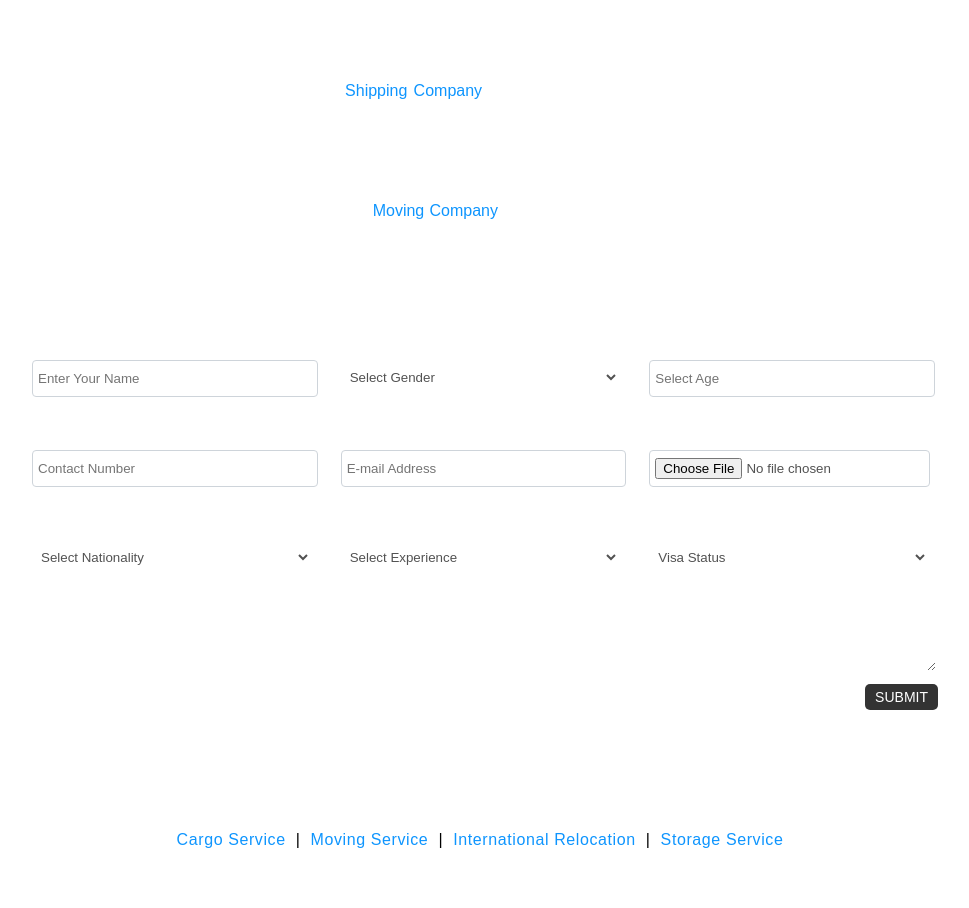
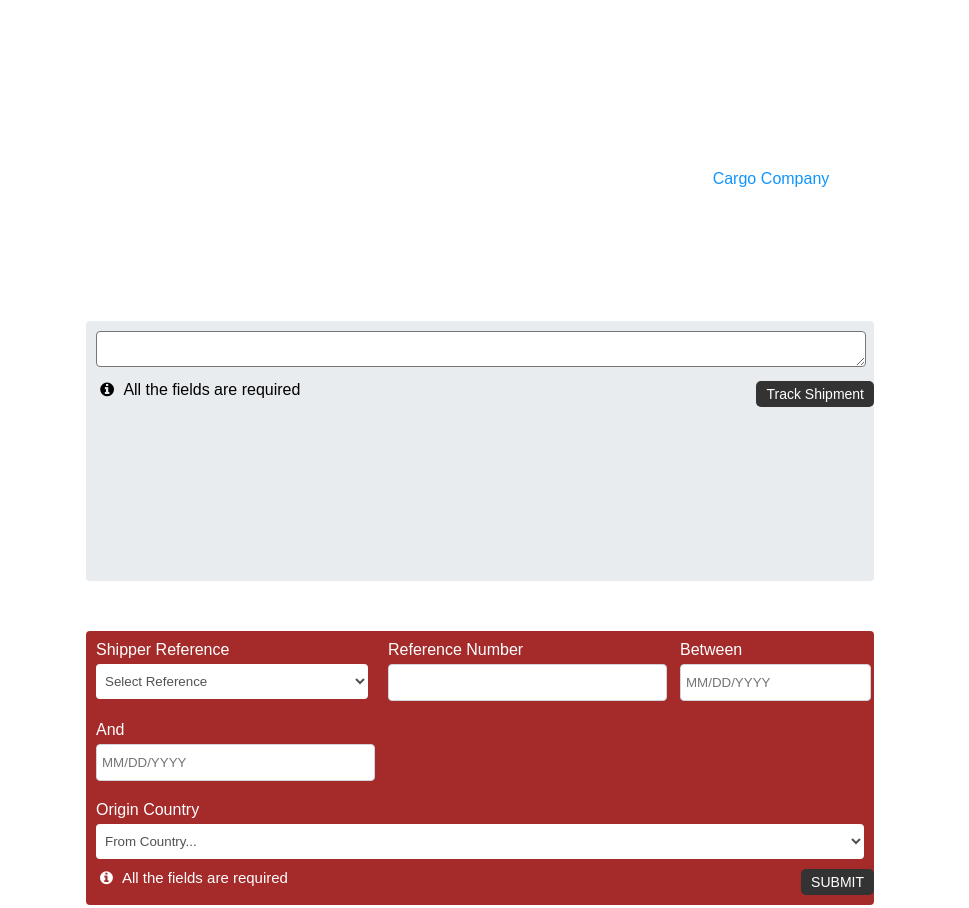
Before and after one commit to Jeesan57/brightlink, a plain HTML site: page track.html in a window 1280 px wide. Shown: the part 897-1805 px from the top of the page, without its empty margins (160-1129 px from the left). Drawn offline with Linux system fonts and the light colour scheme.

Commit message:
update track

```diff
--- a/css/track.css
+++ b/css/track.css
@@ -2,7 +2,7 @@
   margin: 0;
   padding: 0;
   font-family: "Dm Sans", sans-serif;
-    border-radius: .25rem;
+  border-radius: 0.25rem;
 }
 
 html,
@@ -41,7 +41,6 @@
 }
 
 @-webkit-keyframes bounce {
-
   0%,
   100%,
   20%,
@@ -75,7 +74,6 @@
 }
 
 @keyframes bounce {
-
   0%,
   100%,
   20%,
@@ -132,9 +130,7 @@
   word-wrap: break-word;
   overflow-x: hidden;
   position: relative;
-
 }
-
 
 .career-banner::before {
   content: "";
@@ -144,14 +140,14 @@
   width: 100%;
   height: 100%;
   z-index: 5;
-    background: url("../images/moving-and-storage.jpg") no-repeat center center fixed;
+  background: url("../images/moving-and-storage.jpg") no-repeat center center
+    fixed;
   background-size: cover;
   -webkit-background-size: cover;
   -moz-background-size: cover;
   -o-background-size: cover;
 
   filter: contrast(90%);
-
 }
 
 #banner-secondary-text {
@@ -203,8 +199,9 @@
   justify-content: center;
   align-items: center;
   text-align: justify;
-    width: 70vw;
-    max-width: 70vw;
+  /* width: 60vw; */
+  max-width: 60vw;
+  padding: 10px;
   flex-direction: column;
   color: white;
   margin-top: 10vh;
@@ -212,16 +209,20 @@
 }
 
 .main-content-title {
-    letter-spacing: .2rem;
+  letter-spacing: 0.2rem;
   font-size: 1.5em;
+  font-size: 30px;
+  font-weight: bold;
+  letter-spacing: 4px;
 }
 
 .main-content-text {
-    margin-top: 3vh;
+  /* margin-top: 3vh; */
+  margin-top: 0;
+  margin-bottom: 1rem;
   line-height: 24px;
   font-size: 16px;
   font-weight: 100;
-
 }
 
 .main-content-text a {
@@ -229,26 +230,16 @@
   text-decoration: none;
 }
 
-
 .grid-container {
   display: grid;
-    gap: 30px;
-    grid-template-columns: 1fr 1fr 1fr;
+  gap: 20px;
+  grid-template-columns: 1fr 1fr;
   background-color: transparent;
   font-weight: 300;
-    width: 70vw;
+  width: 60vw;
   padding: 10px;
   z-index: 10;
-  }
-
-  .grid-container .file-container {
-    width: 100%;
-    background-color: white;
-    display: flex;
-    align-items: center;
-    height: 35px;
-    border: 1px solid #ced4da;
-    color: #525252;
+  background-color: brown;
 }
 
 .grid-container input {
@@ -261,13 +252,6 @@
   border: 1px solid #ced4da;
   height: 35px;
   padding-left: 5px;
-  }
-
-  .grid-container input[type="file"] {
-    width: max-content;
-    height: max-content;
-    color: #525252;
-    border: none;
 }
 
 .grid-container select {
@@ -324,13 +308,13 @@
   gap: 5px;
 }
 
-  #text-area {
+.grid-container #text-area {
   min-width: 100%;
   max-width: 100%;
   box-sizing: content-box;
   border: none;
   outline: none;
-    min-height: 35px;
+  height: 30px;
   padding: 4px;
 }
 
@@ -341,7 +325,6 @@
   align-items: center;
   height: 200px;
   width: 100vw;
-
 }
 
 .link-box::before {
@@ -354,17 +337,13 @@
   background: url("../images/about/about-bg.svg") no-repeat center center;
   background-size: 30vw 28vh;
   z-index: -1;
-
-
 }
 
-  .link-box
-  {
+.link-box {
   text-align: center;
 }
 
-  .link-box p
-  {
+.link-box p {
   font-weight: 300;
   letter-spacing: 0.6px;
   line-height: 24px;
@@ -377,6 +356,50 @@
   margin-left: 5px;
   font-weight: 100;
 }
+
+.content_track {
+  background-color: #e9ecef;
+  z-index: 20;
+  width: 60vw;
+  height: 30vh;
+  padding: 10px;
+  margin-bottom: 50px;
+
+}
+.content_track .long_grid_shipment{
+  background-color: #0e95fe;
+  display: flex;
+  justify-content: center;
+  align-items: center;
+}
+
+/* .content_track .track-content-title {
+  position: absolute;
+  display: flex;
+  z-index: 20;
+  padding: 10px;
+  top: 40%;
+  font-size: 21px;
+  font-weight: 500;
+
+} */
+
+
+.content_track #text-area {
+
+  width: 60vw;
+  font-size: 15px;
+  color: #212529;
+
+}
+/*
+.content_track #text-area {
+  min-width: 100%;
+  box-sizing: content-box;
+  border: 1px solid #ced4da;
+  height: 30px;
+  padding: 4px;
+} */
 
 @media (max-width: 575px) {
   #banner-secondary-text {
--- a/track.html
+++ b/track.html
@@ -45,7 +45,7 @@
     <link defer rel="stylesheet" href="css/style.css">
     <link defer rel="stylesheet" href="css/navbar.css">
     <link defer rel="stylesheet" href="css/footer.css">
-    <link defer rel="stylesheet" href="css/career.css">
+    <link defer rel="stylesheet" href="css/track.css">
     <link defer rel="preload stylesheet" href="css/fontello.css" as="style">
 
     <link rel="preconnect" href="https://fonts.gstatic.com/" crossorigin>
@@ -120,65 +120,76 @@
 
     <div class="main-section">
         <div class="content">
-            <h2 class="main-content-title">Career</h2>
+            <h2 class="main-content-title">SHIPMENT TRACKING</h2>
 
             <p class="main-content-text">
-                Here you can find all of our current job openings and vacancies, apply to us we are looking forward to
-                receive talented application. Be part of worlds fast growing <a href='#'>Shipping Company </a>
-                and lets grow together. We
-                believe your talent, vision, effort, commitment and ideas will definitely endow an elite to our
-                organization. Apply online by browsing through our current list of vacancies or conduct a search to find
-                a suitable vacancy or you can upload you resume. We are always interested to hear from high quality
-                candidates who want to become part of our growing team.
-                If you are interested, please use the form below. We invite and encourage talented and experienced
-                logistics experts to apply on our current job openings and vacancies. If you want to be part of the best
-                and rapidly growing <a href='#'>Moving Company </a>in the world, then you are most welcomed into our
-                fold. We are always
-                more than interested in hearing from talented individuals who want to grow with a growing company.
+                BrightLink's advanced tracking system enables the fastest way to check the status of your shipment.
+                You can now trace and track your all the shipments simple and easy way. BrightLink's simple and
+                convenient tracking system enable you to find out your shipment delivery status,
+                date and the receivers information. Our online results give you actual progress of your shipment through
+                the BrightLink network. Track your shipment(s) movements around the
+                world at any time. International and regional tracking of shipments readily available to keep our
+                customers informed about the status of their delivery.
+                Our <a href="#">Cargo Company</a>keep you updated about the actual progress of your shipment's through our most
+                efficient Network.
             </p>
         </div>
+
+        <div class="content_track">
+            <!-- <div>
+                <h4 class="track-content-title">By Shipment Number(s)</h4>
+            </div> -->
+
+            <div cla="long_grid_shipment">
+                <textarea id="text-area" name="shipmentNumber"></textarea>
+                <div class="submit-button-container">
+                    <div class="require-prompt">
+                        <i class="icon-info-circled"></i>
+                        <p>
+                            All the fields are required
+                        </p>
+                    </div>
+                    <input type="submit" value="Track Shipment">
+                </div>
+
+            </div>
+        </div>
+
         <form class="grid-container">
+
+            <!-- <div id="long-grid">
+                <label for="ShipmentNo"> By Shipment Number(s) </label>
+                <textarea id="text-area" name="ShipmentNo"></textarea>
+            </div> -->
+
             <div>
-                <label for="Name"> Full Name </label>
-                <input required type="text" id="Name" placeholder="Enter Your Name">
+                <label for="shipperRef">Shipper Reference</label>
+                <select required name="Shipper Reference" id="shipperRef">
+                    <option value="" disabled selected> Select Reference </option>
+                    <option value="Visit Visa">Shipper Reference</option>
+                    <option value="Employment">Receiver Reference</option>
+                    <option value="Parents Sponsoship">Third Party Reference</option>
+                </select>
+            </div>
+            <div>
+                <label for="referenceNo">Reference Number</label>
+                <input required type="text" id="referenceNo">
             </div>
 
             <div>
-                <label for="Gender"> Select Gender </Select></label>
-                <select required name="Gender" id="Gender">
-                    <option value="" disabled selected> Select Gender</option>
-                    <option value="1">Male</option>
-                    <option value="2">Female</option>
-                </select>
+                <label for="between"> Between </label>
+                <input required type="text" id="between" placeholder="MM/DD/YYYY">
             </div>
 
             <div>
-                <label for="selectAge"> Select Age </label>
-                <input required type="number" id="selectAge" min="18" max="100" placeholder="Select Age">
+                <label for="and"> And </label>
+                <input required type="text" id="and" placeholder="MM/DD/YYYY">
             </div>
 
-            <div>
-                <label for="contactNo"> Contact Number</label>
-                <input required type="number" id="contactNo" name="Contact Number" placeholder="Contact Number">
-            </div>
-
-            <div>
-                <label for="email"> E-mail </label>
-                <input required type="email" id="email" name="email" placeholder="E-mail Address">
-            </div>
-
-            <div>
-                <label for="myfile"> Attach CV </label>
-                <div class="file-container">
-                    <input required type="file" id="myfile" name="myfile">
-                </div>
-            </div>
-
-
-            <div>
-                <label for="nationality">Nationality</label>
-                <select required name="nationality" id="nationality">
-                    <option value=""> Select Nationality </option>
+            <div id="long-grid">
+                <label for="originCountry">Origin Country</label>
+                <select required name="Origin Country" id="originCountry">
+                    <option value=""> From Country... </option>
                     <option value="afghan">Afghan</option>
                     <option value="albanian">Albanian</option>
                     <option value="algerian">Algerian</option>
@@ -372,40 +383,6 @@
                     <option value="zambian">Zambian</option>
                     <option value="zimbabwean">Zimbabwean</option>
                 </select>
-            </div>
-
-            <div>
-                <label for="experience"> Experience</label>
-                <select required name="experience" id="experience">
-                    <option value="" disabled selected> Select Experience </option>
-                    <option value="1">1</option>
-                    <option value="2">2</option>
-                    <option value="3">3</option>
-                    <option value="4">4</option>
-                    <option value="5">5</option>
-                    <option value="6">6</option>
-                    <option value="7">7</option>
-                    <option value="8">8</option>
-                    <option value="9">9</option>
-                    <option value="10">10+</option>
-                </select>
-            </div>
-
-            <div>
-                <label for="visaStatus">Visa Status</label>
-                <select required name="Visa Status" id="visaStatus">
-                    <option value="" disabled selected> Visa Status </option>
-                    <option value="Visit Visa">Visit Visa</option>
-                    <option value="Employment">Employment</option>
-                    <option value="Parents Sponsoship">Parents Sponsoship</option>
-                    <option value="Husband Sponsoship">Husband Sponsoship</option>
-                    <option value="Other Visa">Other Visa</option>
-                </select>
-            </div>
-
-            <div id="long-grid">
-                <label for="coverLetter"> Cover Letter(Message) </label>
-                <textarea id="text-area" name="Cover Letter"></textarea>
                 <div class="submit-button-container">
                     <div class="require-prompt">
                         <i class="icon-info-circled"></i>
```
Lines whose indentation alone changed are shown as unchanged.
